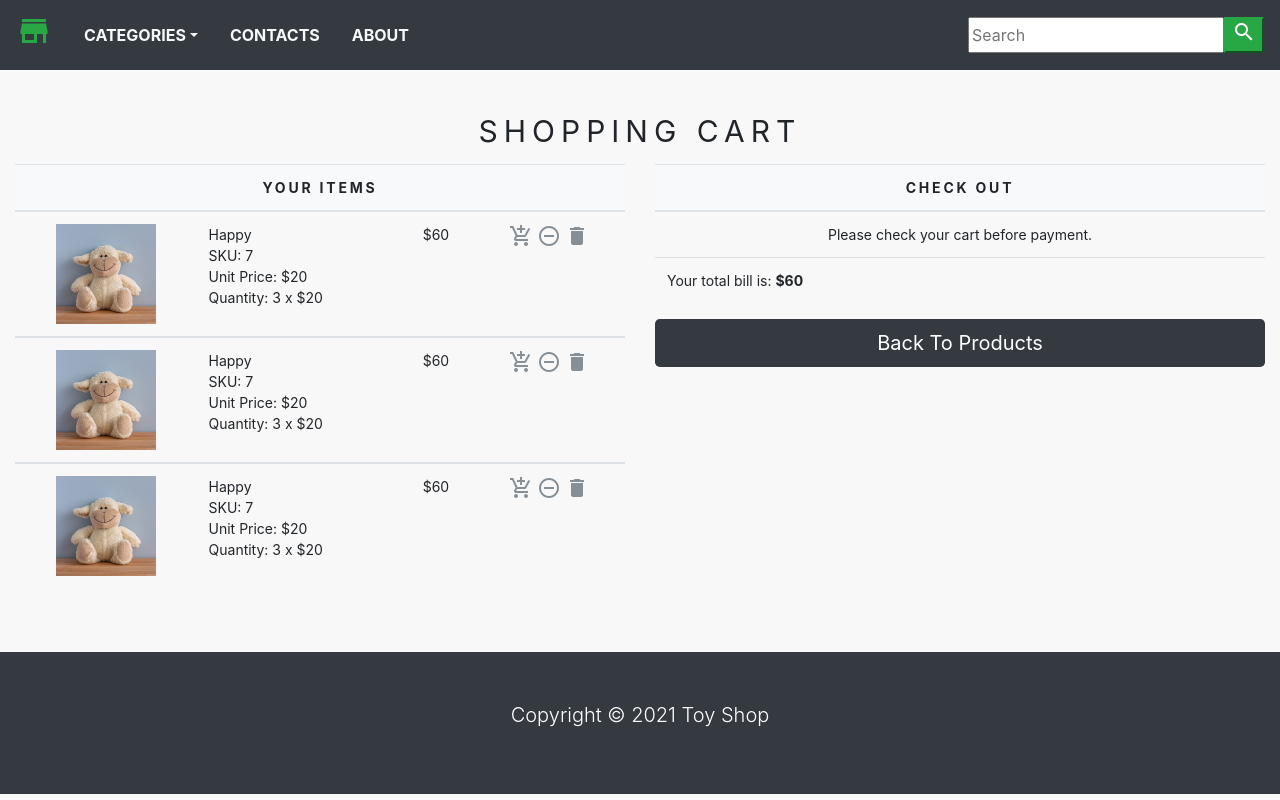
After one commit to Navi-n-Don/ecommerce-project, a Django app: page /cart in a window 1280 px wide. The commit adds this page. Run offline with Django 3.2, Linux system fonts and the light colour scheme; data that the repository does not hold is empty.

Commit message:
Add cart view

```diff
--- /dev/null
+++ b/ecommerce/static/css/cart.css
@@ -0,0 +1,16 @@
+.cart-table {
+    min-width: 480px;
+    font-size: 14px;
+}
+
+.cart-thead {
+    font-weight: normal;
+    text-transform: uppercase;
+    letter-spacing: .2em;
+    background-color: #f8f9fa !important;
+}
+
+.cart-icon {
+    text-decoration: none;
+    color: #868e96;
+}
--- a/shop/templates/base.html
+++ b/shop/templates/base.html
@@ -9,6 +9,7 @@
     <link rel="stylesheet" href="https://cdn.jsdelivr.net/npm/bootstrap@4.6.1/dist/css/bootstrap.min.css" integrity="sha384-zCbKRCUGaJDkqS1kPbPd7TveP5iyJE0EjAuZQTgFLD2ylzuqKfdKlfG/eSrtxUkn" crossorigin="anonymous">
     <link rel="stylesheet" href="https://fonts.googleapis.com/icon?family=Material+Icons">
     <link rel="stylesheet" href="{% static 'css/base.css' %}">
+    <link rel="stylesheet" href="{% static 'css/cart.css' %}">
     <title>{% block title %}{% endblock %}</title>
     <style>
         .material-icons.md-48 {font-size: 36px;}
--- /dev/null
+++ b/shop/templates/cart.html
@@ -0,0 +1,69 @@
+{% extends 'base.html' %}
+
+{% load static %}
+
+{% block title %}
+    Home
+{% endblock %}
+
+{% block content %}
+<div class="text-center"><br>
+    <div class="product_title">Shopping Cart</div>
+</div>
+<div class="row mx-auto">
+    <div class="col-12 col-sm-12 col-md-12 col-lg-6 text-center">
+        <table class="table cart-table">
+            <thead class="cart-thead">
+                <tr>
+                    <th colspan="4">Your Items</th>
+                </tr>
+            </thead>
+            {% for i in '123' %}
+            <tbody>
+                <tr>
+                    <td>
+                        <a href="">
+                            <img src="{% static 'img/happy.png' %}" width="100" alt="">
+                        </a>
+                    </td>
+                    <td class="text-left">
+                        Happy<br>
+                        SKU: 7<br>
+                        Unit Price: $20<br>
+                        Quantity: 3 x $20
+                    </td>
+                    <td>$60</td>
+                    <td>
+                        <a href=""><i class="material-icons cart-icon">add_shopping_cart</i></a>
+                        <a href=""><i class="material-icons cart-icon">remove_circle_outline</i></a>
+                        <a href=""><i class="material-icons cart-icon">delete</i></a>
+                    </td>
+                </tr>
+            </tbody>
+            {% endfor %}
+        </table>
+    </div>
+    <div class="col-12 col-sm-12 col-md-12 col-lg-6 text-center">
+        <table class="table cart-table">
+            <thead class="cart-thead">
+                <tr>
+                    <th colspan="4">Check Out</th>
+                </tr>
+            </thead>
+            <tbody>
+                <tr>
+                    <td>Please check your cart before payment.</td>
+                </tr>
+                <tr class="text-left">
+                    <td>Your total bill is: <strong>$60</strong></td>
+                </tr>
+            </tbody>
+        </table>
+        <div class="mx-auto">
+            <a href="" style="text-decoration: none;">
+                <button class="btn btn-lg btn-block bg-dark text-white">Back To Products</button>
+            </a>
+        </div>
+    </div>
+</div>
+{% endblock %}
--- a/shop/urls.py
+++ b/shop/urls.py
@@ -4,6 +4,7 @@ from . import views
 urlpatterns = [
     path('', views.home, name='home'),
     path('product/', views.product, name='product'),
-    path('<slug:category_slug>', views.home, name='products_by_category'),
-    path('<slug:category_slug>/<slug:product_slug>', views.product, name='product_detail'),
+    path('category/<slug:category_slug>', views.home, name='products_by_category'),
+    path('category/<slug:category_slug>/<slug:product_slug>', views.product, name='product_detail'),
+    path('cart', views.cart, name='cart'),
 ]
--- a/shop/views.py
+++ b/shop/views.py
@@ -18,3 +18,6 @@ def product(request, category_slug, product_slug):
     except Exception as e:
         raise e
     return render(request, 'product.html', {'product':product})
+
+def cart(request):
+    return render(request, 'cart.html')
```
